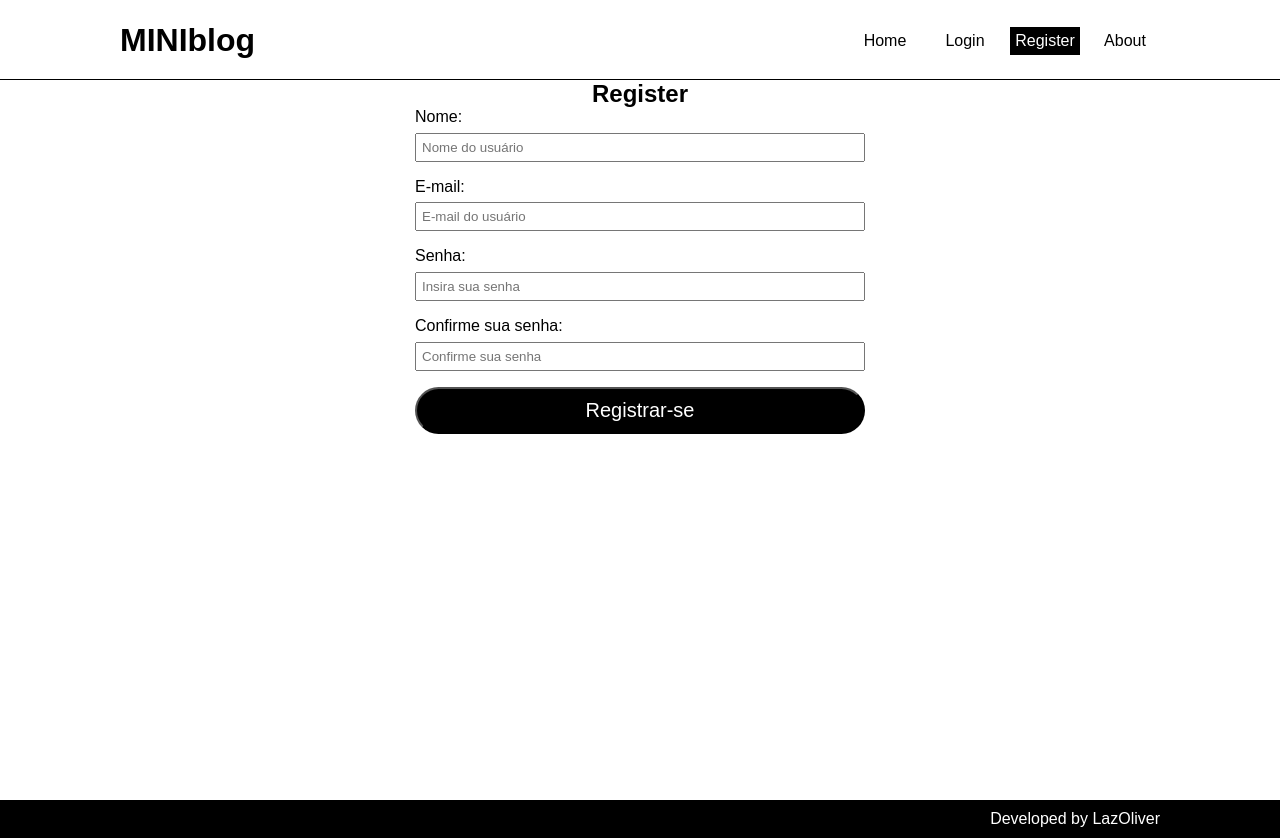
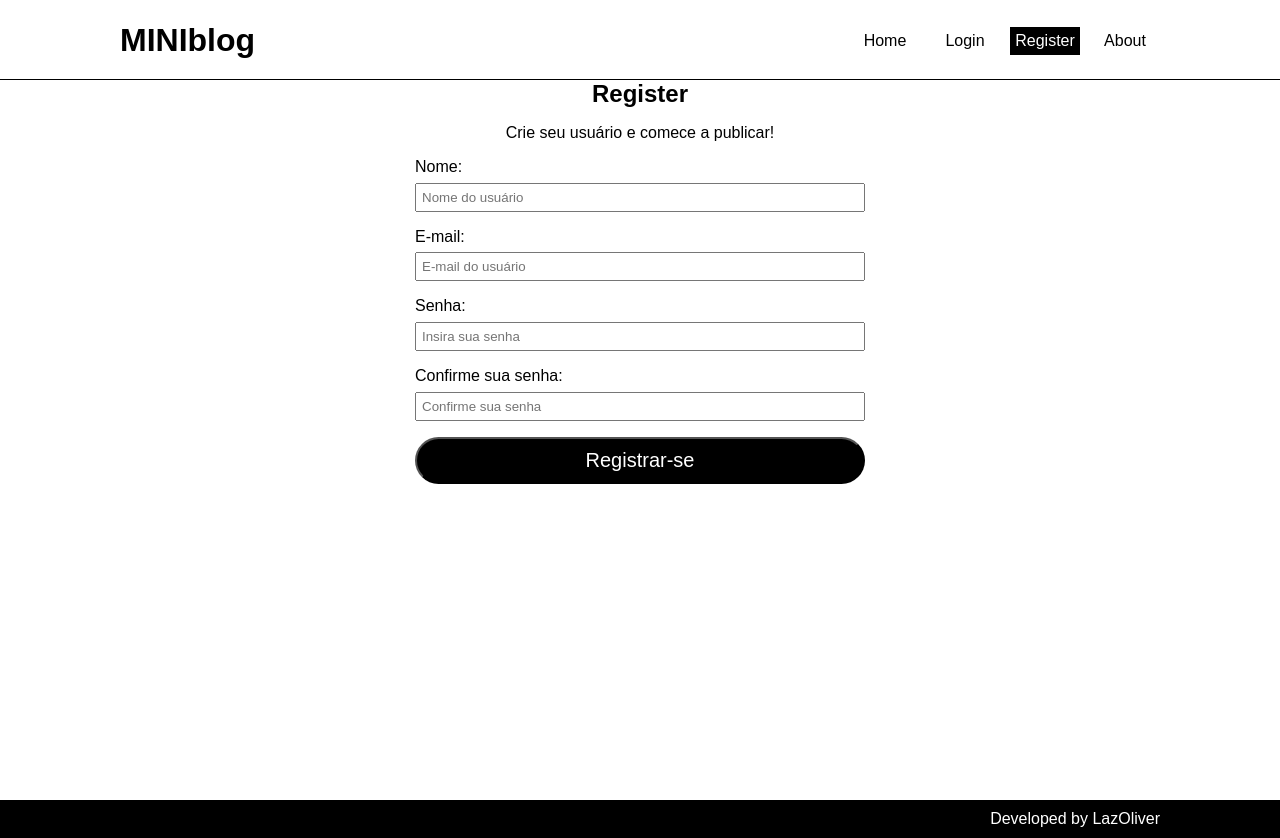
Before and after one commit to lazoliver/blogReact, a JavaScript app: page /register in a window 1280 px wide. Built offline with nearby package versions, Linux system fonts and the light colour scheme; the HTML template or start-up script is replaced by a standard one.

Commit message:
register: form css

```diff
--- a/src/pages/Register/Register.css
+++ b/src/pages/Register/Register.css
@@ -3,6 +3,7 @@
     display: flex;
     flex-direction: column;
 }
+p{margin: 1em 0;}
 form{
     display: flex;
     flex-direction: column;
--- a/src/pages/Register/Register.js
+++ b/src/pages/Register/Register.js
@@ -6,6 +6,7 @@ const Register = () => {
             <h2>
                 Register
             </h2>
+            <p>Crie seu usuário e comece a publicar!</p>
             <form>
                 <label>
                     <span>Nome: </span>
```
